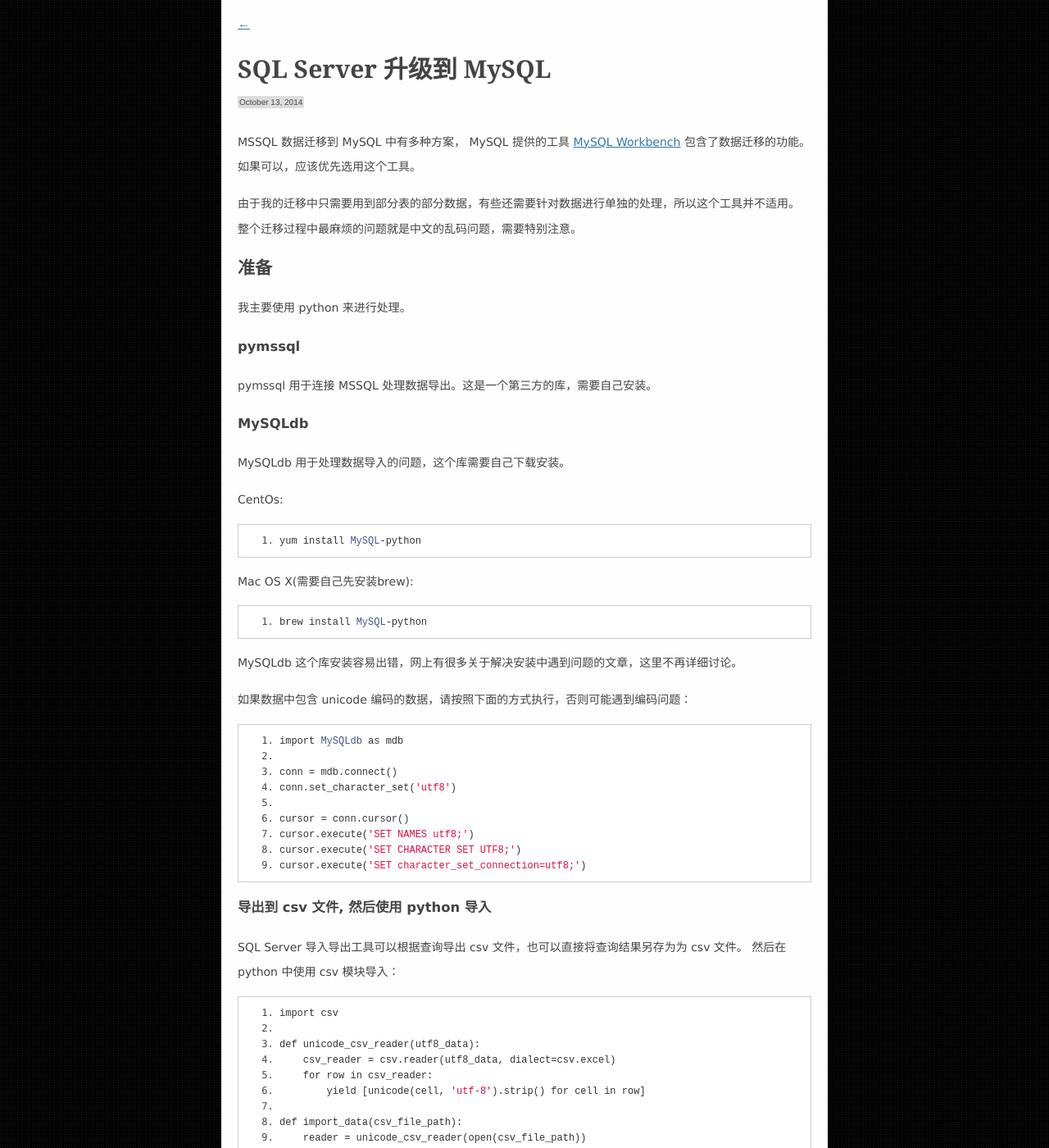
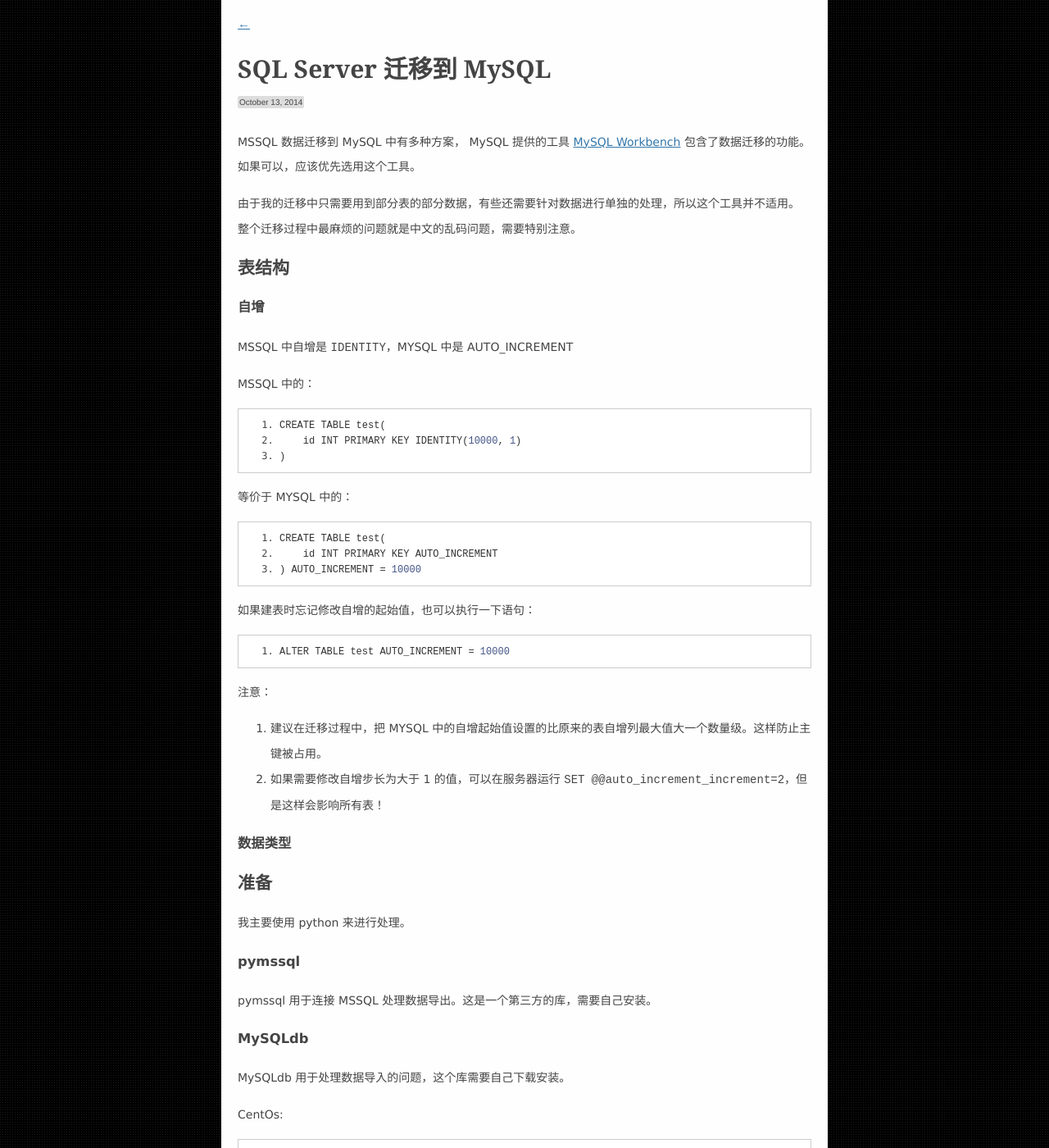
Before and after one commit to osrpt/osrpt.github.com, a Jekyll site: the page built from _posts/2014-10-13-mssql-migrate-to-mysql.md, in a window 1280 px wide and 1400 px high. Shown: the whole window at 82% size. Built offline with Jekyll 4.4.1, drawn with Linux system fonts in a browser that asks for light colours; nearby versions of some CDN libraries; Markdown is read by kramdown in place of the engine named in the settings; comment, search, counter and statistics services are not loaded.

Commit message:
new blog

```diff
--- a/_posts/2014-10-13-mssql-migrate-to-mysql.md
+++ b/_posts/2014-10-13-mssql-migrate-to-mysql.md
@@ -1,6 +1,6 @@
 ---
 layout: post
-title: SQL Server 升级到 MySQL
+title: SQL Server 迁移到 MySQL
 ---
 
 MSSQL 数据迁移到 MySQL 中有多种方案， MySQL 提供的工具 [MySQL Workbench](http://www.mysql.com/products/workbench/) 包含了数据迁移的功能。
@@ -8,6 +8,35 @@ MSSQL 数据迁移到 MySQL 中有多种方案， MySQL 提供的工具 [MySQL W
 
 由于我的迁移中只需要用到部分表的部分数据，有些还需要针对数据进行单独的处理，所以这个工具并不适用。
 整个迁移过程中最麻烦的问题就是中文的乱码问题，需要特别注意。
+
+##表结构
+
+###自增
+
+MSSQL 中自增是 `IDENTITY`，MYSQL 中是 AUTO_INCREMENT
+
+MSSQL 中的：
+
+    CREATE TABLE test(
+        id INT PRIMARY KEY IDENTITY(10000, 1)
+    )
+
+等价于 MYSQL 中的：
+
+    CREATE TABLE test(
+        id INT PRIMARY KEY AUTO_INCREMENT
+    ) AUTO_INCREMENT = 10000
+
+如果建表时忘记修改自增的起始值，也可以执行一下语句：
+
+    ALTER TABLE test AUTO_INCREMENT = 10000
+
+注意：
+
+1. 建议在迁移过程中，把 MYSQL 中的自增起始值设置的比原来的表自增列最大值大一个数量级。这样防止主键被占用。
+2. 如果需要修改自增步长为大于 1 的值，可以在服务器运行 `SET @@auto_increment_increment=2`，但是这样会影响所有表！
+
+###数据类型
 
 ##准备
 
```
Also changed, not shown: _posts/2014-02-25-node-js-use-mysql.md (+1 -1 lines), _posts/2014-10-27-detect-ip-is-from-china.md (added, +78 -0 lines).
